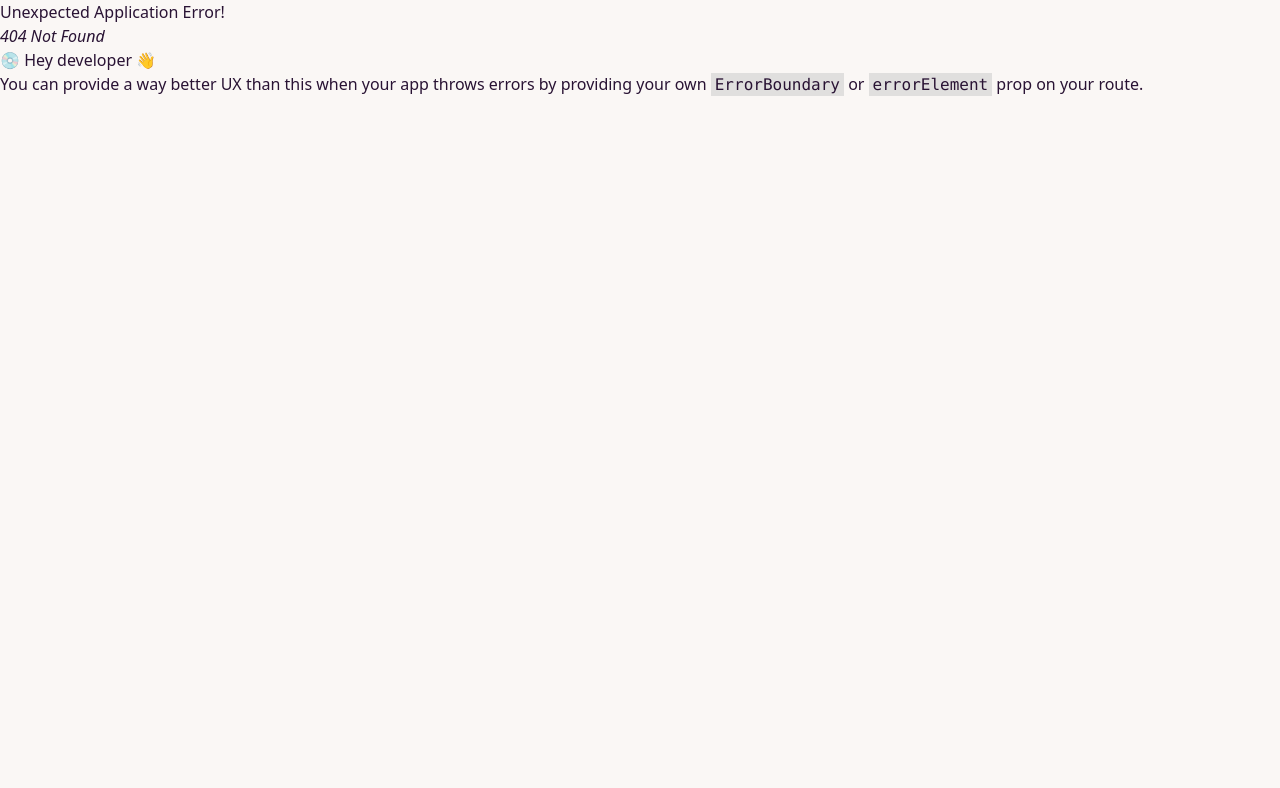
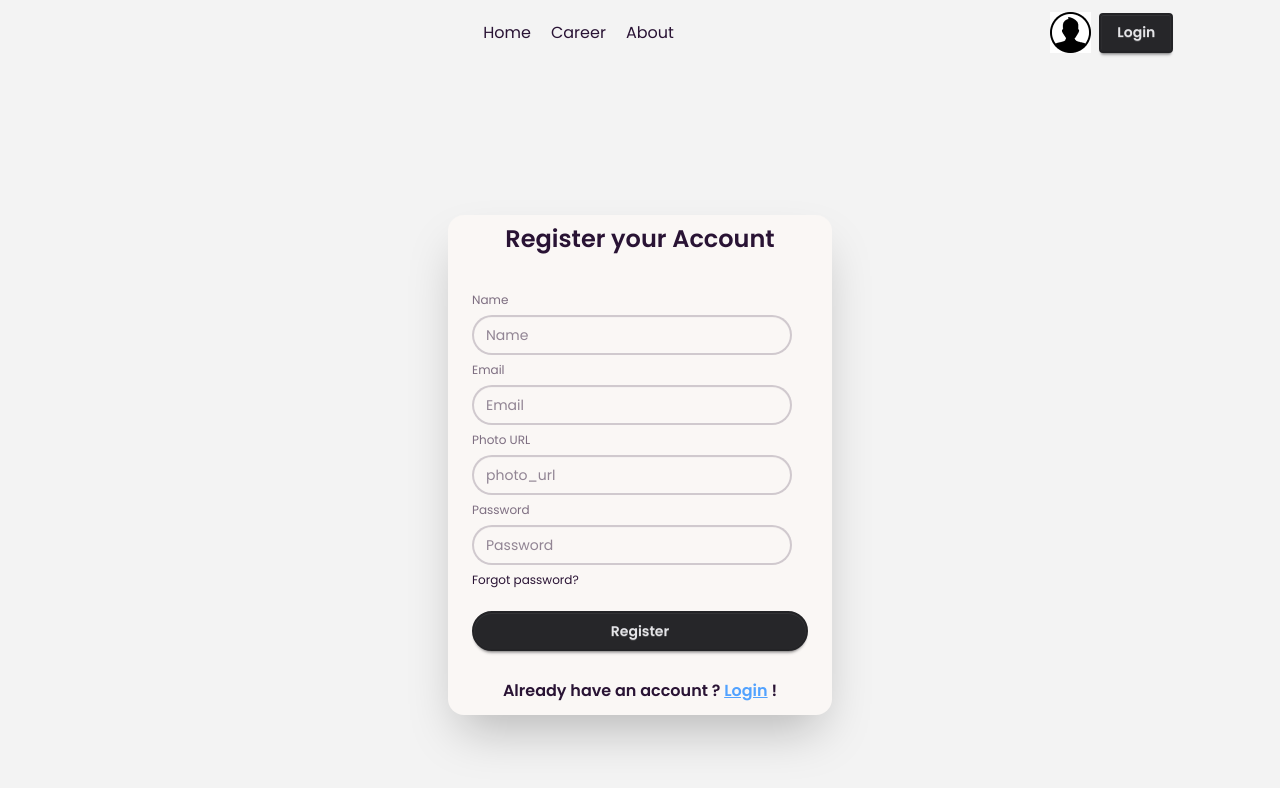
Before and after one commit to isha-web1/Dragon-News, a React (Vite) app: page /auth/register in a window 1280 px wide. Before the commit this address had no page. Shown: the top 788 px of the page. Built offline with nearby package versions, Linux system fonts and the light colour scheme.

Commit message:
re connect register & login page

```diff
--- a/index.html
+++ b/index.html
@@ -4,7 +4,7 @@
     <meta charset="UTF-8" />
     <link rel="icon" type="image/svg+xml" href="/vite.svg" />
     <meta name="viewport" content="width=device-width, initial-scale=1.0" />
-    <title>Vite + React</title>
+    <title>Dragon News</title>
   </head>
   <body>
     <div id="root"></div>
--- a/package.json
+++ b/package.json
@@ -11,6 +11,7 @@
   },
   "dependencies": {
     "@tailwindcss/vite": "^4.0.6",
+    "firebase": "^11.3.1",
     "moment": "^2.30.1",
     "react": "^18.3.1",
     "react-dom": "^18.3.1",
--- a/src/components/Navbar.jsx
+++ b/src/components/Navbar.jsx
@@ -14,7 +14,7 @@
             <div>
                <div className='flex gap-2 items-center'>
                 <img src={user} alt="" />
-                <button className='btn btn-neutral rounded-none'>Login</button>
+                <Link to='/auth/login' className='btn btn-neutral rounded-sm'>Login</Link>
                </div>
             </div>
         </div>
--- /dev/null
+++ b/src/layout/AuthLayout.jsx
@@ -0,0 +1,16 @@
+import React from 'react';
+import { Outlet } from 'react-router-dom';
+import Navbar from '../components/Navbar';
+
+const AuthLayout = () => {
+    return (
+        <div className='font-[poppins] bg-[#F3F3F3]'>
+            <header className='py-3 w-5/6 mx-auto'>
+                <Navbar/>
+            </header>
+            <Outlet/>
+        </div>
+    );
+};
+
+export default AuthLayout;
--- /dev/null
+++ b/src/pages/Login.jsx
@@ -0,0 +1,27 @@
+import React from "react";
+import { Link } from "react-router-dom";
+
+const Login = () => {
+  return (
+    <div className="min-h-screen flex justify-center items-center">
+      <div className="card bg-base-100 w-full max-w-sm shrink-0 shadow-2xl">
+        <h1 className="text-2xl font-semibold text-center py-2">Login your Account</h1>
+        <div className="card-body">
+          <fieldset className="fieldset">
+            <label className="fieldset-label">Email</label>
+            <input type="email" className="input" placeholder="Email" />
+            <label className="fieldset-label">Password</label>
+            <input type="password" className="input" placeholder="Password" />
+            <div>
+              <a className="link link-hover">Forgot password?</a>
+            </div>
+            <button className="btn btn-neutral mt-4">Login</button>
+          </fieldset>
+        </div>
+        <p className="text-center font-semibold pb-3 ">Don't have an account ? <Link to='/auth/register' className="underline text-blue-400">Register</Link> !</p>
+      </div>
+    </div>
+  );
+};
+
+export default Login;
--- /dev/null
+++ b/src/pages/Register.jsx
@@ -0,0 +1,39 @@
+import React from "react";
+import { Link } from "react-router-dom";
+
+const Register = () => {
+  return (
+    <div className="min-h-screen flex justify-center items-center">
+      <div className="card bg-base-100 w-full max-w-sm shrink-0 shadow-2xl">
+        <h1 className="text-2xl font-semibold text-center py-2">
+          Register  your Account
+        </h1>
+        <div className="card-body">
+          <fieldset className="fieldset">
+            <label className="fieldset-label">Name</label>
+            <input type="text" className="input" placeholder="Name" />
+            <label className="fieldset-label">Email</label>
+            <input type="email" className="input" placeholder="Email" />
+            <label className="fieldset-label">Photo URL</label>
+            <input type="text" className="input" placeholder="photo_url" />
+            <label className="fieldset-label">Password</label>
+            <input type="password" className="input" placeholder="Password" />
+            <div>
+              <a className="link link-hover">Forgot password?</a>
+            </div>
+            <button className="btn btn-neutral mt-4">Register</button>
+          </fieldset>
+        </div>
+        <p className="text-center font-semibold pb-3 ">
+          Already have an account ?{" "}
+          <Link to="/auth/login" className="underline text-blue-400">
+            Login
+          </Link>{" "}
+          !
+        </p>
+      </div>
+    </div>
+  );
+};
+
+export default Register;
```
Also changed, not shown: src/routes/Routes.jsx (+18 -0 lines), 1 other file (tests, documents, lock files or other folders).
